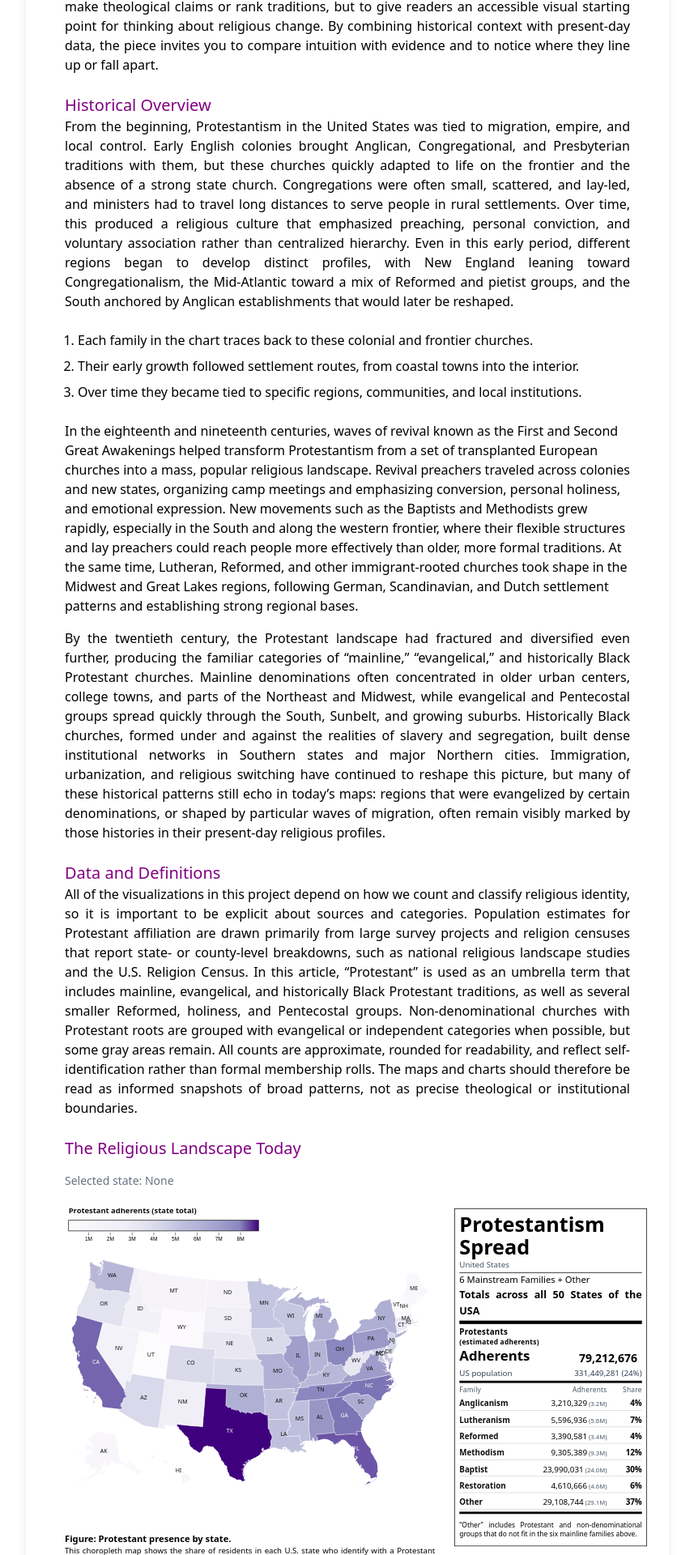
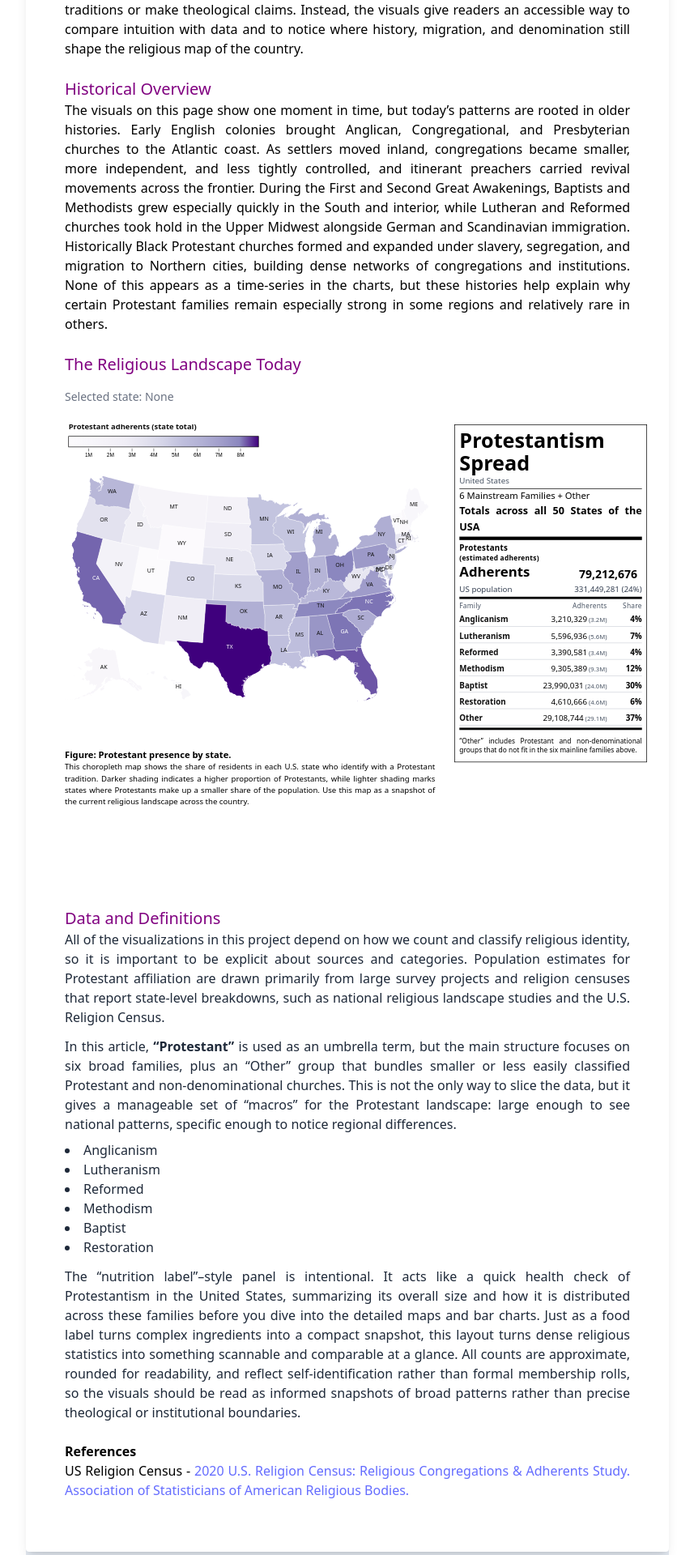
Before and after one commit to Tonedcandy/CSC-477-FINAL-PROJ, a React (Vite) app: page / in a window 1280 px wide. Shown: the part 619-2539 px from the top of the page at 81% size, without its empty margins (211-1068 px from the left). Built offline with nearby package versions, Linux system fonts and the light colour scheme.

Commit message:
Pre final commit

```diff
--- a/src/App.jsx
+++ b/src/App.jsx
@@ -45,43 +45,30 @@ function App() {
 
         <LogoSection />
         <br />
-        <p className='text-[purple] text-2xl font-bold'>Tracing the Spread of Protestantism in the United States</p>
+        <p className='text-[purple] text-2xl font-bold'>Mapping Protestantism in the United States</p>
         <p className=" text-xl text-[purple]">
-          History and Present-Day Footprint
+          How today’s religious landscape reflects region, denomination, and history.
         </p>
         <br />
         {/* <h1 className='xl text-black'>{displayText}</h1> */}
         <section className='text-black font-sans text-justify'>
           <p className=" text-xl text-[purple]">Introduction</p>
-          <p>Protestantism has shaped the social, cultural, and political landscape of the United States in ways that are easy to feel but harder to see clearly. This project traces how Protestant traditions took root, spread, and shifted from the colonial era to the present, focusing on both geography and denominational families. Rather than telling the story only in words, it uses maps, charts, and symbols to highlight patterns that might otherwise be missed: regions where Protestant churches remain dominant, places where their presence has weakened, and the variety that exists inside the broad label “Protestant.” The goal is not to make theological claims or rank traditions, but to give readers an accessible visual starting point for thinking about religious change. By combining historical context with present-day data, the piece invites you to compare intuition with evidence and to notice where they line up or fall apart.
+          <p>Protestantism has been woven into U.S. life for centuries, but its presence is uneven and often hard to see beyond local experience. Some regions feel saturated with churches; others do not.
+
+            This article offers a present-day snapshot of Protestantism across the United States using state-level data. Interactive maps and linked charts show where Protestants are most numerous, which denominational families dominate each state, and how much diversity exists inside broad labels like “Baptist” or “Methodist.”
+
+            The goal is not to rank traditions or make theological claims. Instead, the visuals give readers an accessible way to compare intuition with data and to notice where history, migration, and denomination still shape the religious map of the country.
           </p>
           <br />
           <p className=" text-xl text-[purple]">Historical Overview</p>
-          <p>From the beginning, Protestantism in the United States was tied to migration, empire, and local control. Early English colonies brought Anglican, Congregational, and Presbyterian traditions with them, but these churches quickly adapted to life on the frontier and the absence of a strong state church. Congregations were often small, scattered, and lay-led, and ministers had to travel long distances to serve people in rural settlements. Over time, this produced a religious culture that emphasized preaching, personal conviction, and voluntary association rather than centralized hierarchy. Even in this early period, different regions began to develop distinct profiles, with New England leaning toward Congregationalism, the Mid-Atlantic toward a mix of Reformed and pietist groups, and the South anchored by Anglican establishments that would later be reshaped.
+          <p>
+            The visuals on this page show one moment in time, but today’s patterns are rooted in older histories. Early English colonies brought Anglican, Congregational, and Presbyterian churches to the Atlantic coast. As settlers moved inland, congregations became smaller, more independent, and less tightly controlled, and itinerant preachers carried revival movements across the frontier.
+
+            During the First and Second Great Awakenings, Baptists and Methodists grew especially quickly in the South and interior, while Lutheran and Reformed churches took hold in the Upper Midwest alongside German and Scandinavian immigration. Historically Black Protestant churches formed and expanded under slavery, segregation, and migration to Northern cities, building dense networks of congregations and institutions.
+
+            None of this appears as a time-series in the charts, but these histories help explain why certain Protestant families remain especially strong in some regions and relatively rare in others.
+
           </p>
-          <br />
-          <div className='relative'>
-            <div className="origin-top-right scale-75 float-right ml-6">
-              {/* <ProtestantLabel /> */}
-
-            </div>
-            <div className='text-start'>
-              <ol className='space-y-2 list-decimal pl-4'>
-                <li>Each family in the chart traces back to these colonial and frontier churches.</li>
-                <li>Their early growth followed settlement routes, from coastal towns into the interior.</li>
-                <li>Over time they became tied to specific regions, communities, and local institutions.</li>
-              </ol>
-              <br />
-              <p>In the eighteenth and nineteenth centuries, waves of revival known as the First and Second Great Awakenings helped transform Protestantism from a set of transplanted European churches into a mass, popular religious landscape. Revival preachers traveled across colonies and new states, organizing camp meetings and emphasizing conversion, personal holiness, and emotional expression. New movements such as the Baptists and Methodists grew rapidly, especially in the South and along the western frontier, where their flexible structures and lay preachers could reach people more effectively than older, more formal traditions. At the same time, Lutheran, Reformed, and other immigrant-rooted churches took shape in the Midwest and Great Lakes regions, following German, Scandinavian, and Dutch settlement patterns and establishing strong regional bases.
-              </p>
-            </div>
-            <p className='mt-4'>By the twentieth century, the Protestant landscape had fractured and diversified even further, producing the familiar categories of “mainline,” “evangelical,” and historically Black Protestant churches. Mainline denominations often concentrated in older urban centers, college towns, and parts of the Northeast and Midwest, while evangelical and Pentecostal groups spread quickly through the South, Sunbelt, and growing suburbs. Historically Black churches, formed under and against the realities of slavery and segregation, built dense institutional networks in Southern states and major Northern cities. Immigration, urbanization, and religious switching have continued to reshape this picture, but many of these historical patterns still echo in today’s maps: regions that were evangelized by certain denominations, or shaped by particular waves of migration, often remain visibly marked by those histories in their present-day religious profiles.</p>
-            <div className='clear-both' />
-          </div>
-
-          <br />
-          <p className=" text-xl text-[purple]">Data and Definitions</p>
-          <p>All of the visualizations in this project depend on how we count and classify religious identity, so it is important to be explicit about sources and categories. Population estimates for Protestant affiliation are drawn primarily from large survey projects and religion censuses that report state- or county-level breakdowns, such as national religious landscape studies and the U.S. Religion Census. In this article, “Protestant” is used as an umbrella term that includes mainline, evangelical, and historically Black Protestant traditions, as well as several smaller Reformed, holiness, and Pentecostal groups. Non-denominational churches with Protestant roots are grouped with evangelical or independent categories when possible, but some gray areas remain. All counts are approximate, rounded for readability, and reflect self-identification rather than formal membership rolls. The maps and charts should therefore be read as informed snapshots of broad patterns, not as precise theological or institutional boundaries.</p>
           <br />
           <p className='text-xl text-[purple]'>The Religious Landscape Today</p>
           {/* <MapChart us={usData} /> */}
@@ -115,11 +102,52 @@ function App() {
               </div>
             </div>
           </section>
+
+          <p className=" text-xl text-[purple]">Data and Definitions</p>
+          <p className="text-sm md:text-base text-gray-800 mb-3">
+            All of the visualizations in this project depend on how we count and classify
+            religious identity, so it is important to be explicit about sources and
+            categories. Population estimates for Protestant affiliation are drawn primarily
+            from large survey projects and religion censuses that report state-level
+            breakdowns, such as national religious landscape studies and the U.S. Religion
+            Census.
+          </p>
+
+          <p className="text-sm md:text-base text-gray-800 mb-2">
+            In this article, <span className="font-semibold">“Protestant”</span> is used
+            as an umbrella term, but the main structure focuses on six broad families, plus
+            an “Other” group that bundles smaller or less easily classified Protestant and
+            non-denominational churches. This is not the only way to slice the data, but it
+            gives a manageable set of “macros” for the Protestant landscape: large enough
+            to see national patterns, specific enough to notice regional differences.
+          </p>
+
+          <ul className="list-disc list-inside text-sm md:text-base text-gray-800 mb-3">
+            <li>Anglicanism</li>
+            <li>Lutheranism</li>
+            <li>Reformed</li>
+            <li>Methodism</li>
+            <li>Baptist</li>
+            <li>Restoration</li>
+          </ul>
+
+          <p className="text-sm md:text-base text-gray-800">
+            The “nutrition label”–style panel is intentional. It acts like a quick health
+            check of Protestantism in the United States, summarizing its overall size and
+            how it is distributed across these families before you dive into the detailed
+            maps and bar charts. Just as a food label turns complex ingredients into a
+            compact snapshot, this layout turns dense religious statistics into something
+            scannable and comparable at a glance. All counts are approximate, rounded for
+            readability, and reflect self-identification rather than formal membership
+            rolls, so the visuals should be read as informed snapshots of broad patterns
+            rather than precise theological or institutional boundaries.
+          </p>
           <br />
+
           <section>
             <p className='font-bold'>References</p>
             <p>US Religion Census - <a className='text-[#00008b]' href="https://www.usreligioncensus.org/node/1639">2020 U.S. Religion Census: Religious Congregations & Adherents Study. Association of Statisticians of American Religious Bodies.</a></p>
-            <p>Pew Research Center - <a className='text-[#00008b]' href="https://www.pewresearch.org/religious-landscape-study/?gad_source=1&gad_campaignid=22378837192&gbraid=0AAAAA-ddO9ENPLuTQ1VMpTLSt_E-sOSXb&gclid=Cj0KCQiA5uDIBhDAARIsAOxj0CGNxYSMKe41sXcLeCBwAEC5uuG9kWKCpcLKa7bD0NM5ej6xyjftuw8aAhIqEALw_wcB">Religious Landscape Study 2023-24</a></p>
+            {/* <p>Pew Research Center - <a className='text-[#00008b]' href="https://www.pewresearch.org/religious-landscape-study/?gad_source=1&gad_campaignid=22378837192&gbraid=0AAAAA-ddO9ENPLuTQ1VMpTLSt_E-sOSXb&gclid=Cj0KCQiA5uDIBhDAARIsAOxj0CGNxYSMKe41sXcLeCBwAEC5uuG9kWKCpcLKa7bD0NM5ej6xyjftuw8aAhIqEALw_wcB">Religious Landscape Study 2023-24</a></p> */}
 
           </section>
 
```
